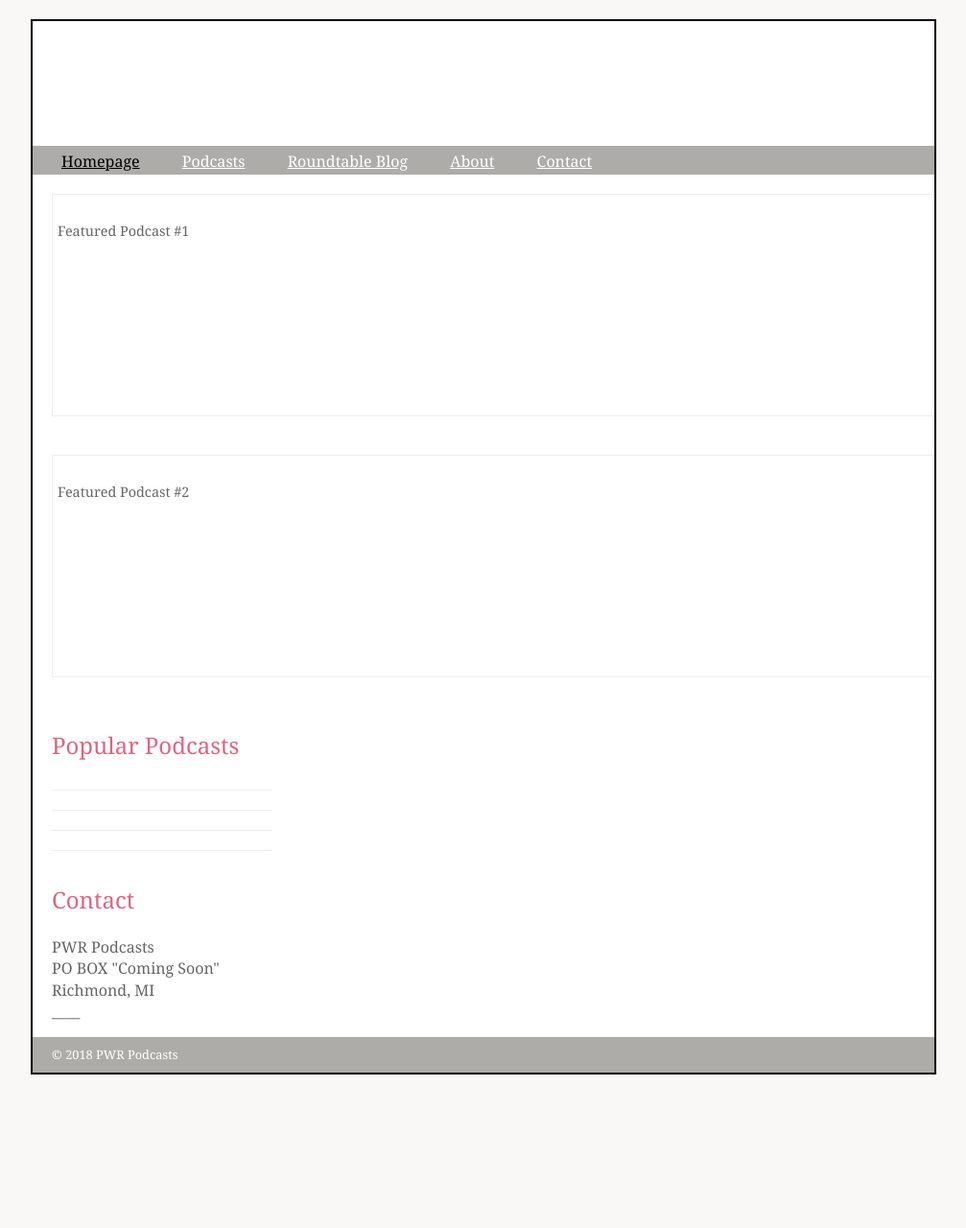
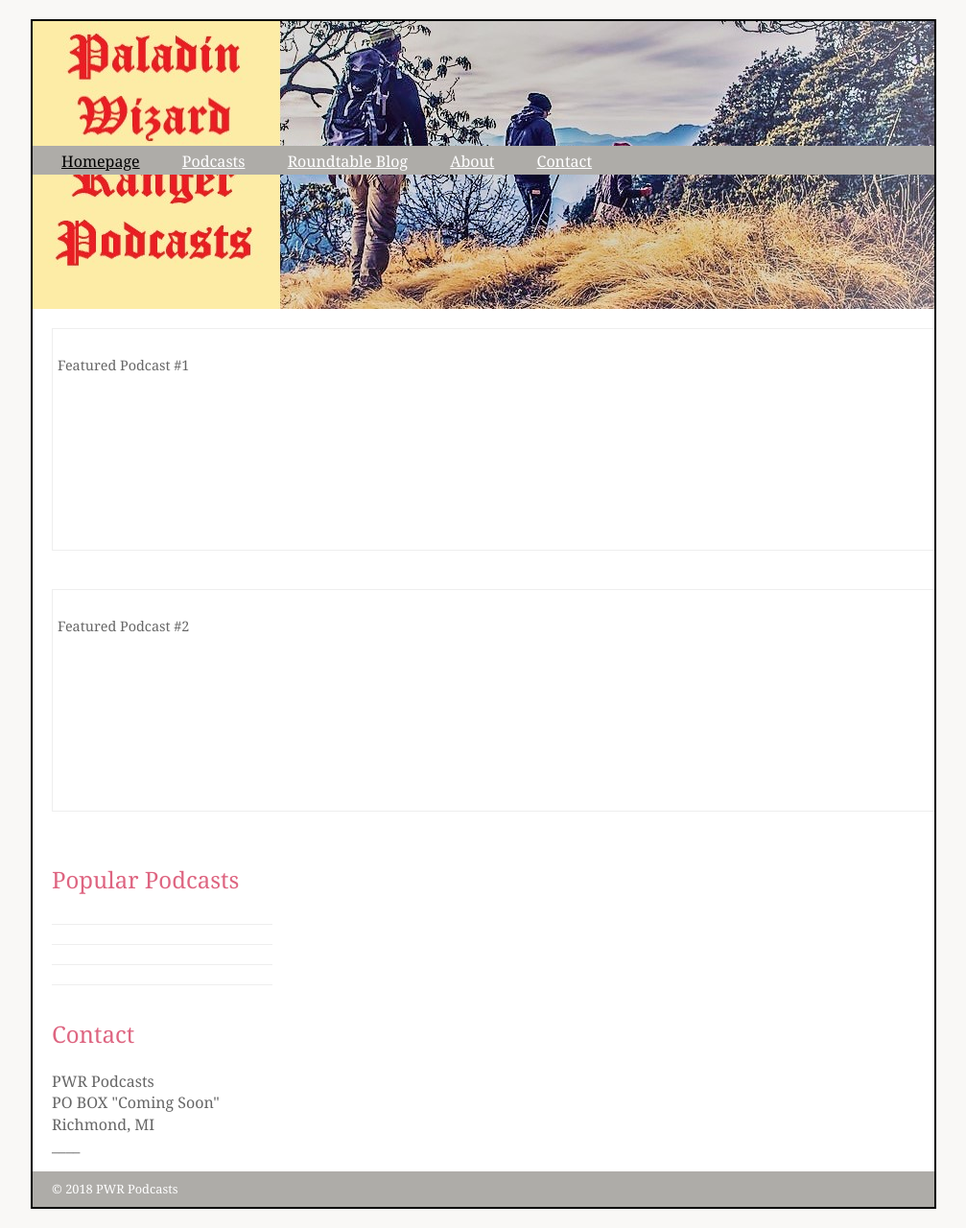
Before and after one commit to second-deck/master, a plain HTML site: page index.html in a window 1280 px wide. Shown: the whole page at 96% size, without its empty margins (136-1143 px from the left). Before the commit the page ends 1140 px from the top, so only its background shows below. Drawn offline with Linux system fonts and the light colour scheme.

Commit message:
added images directory and image header .jpg. Needs additional formattting.

```diff
--- a/index.html
+++ b/index.html
@@ -21,8 +21,8 @@
 			background-color: #ffffff;
 		}
 		header {
-			height: 160px;
-			background-image: url("");
+			height: 300px;
+			background-image: url("images/PWR Banner.jpg");
 		}
 		h1 {
 			text-indent: -9999px;
@@ -35,6 +35,7 @@
 			color: #ffffff;
 			background-color: #aeaca8;
 			height: 30px;
+			position: relative;
 		}
 		nav ul {
 			margin: 0px;
```
Also changed, not shown: images/PWR Banner.jpg (added).
